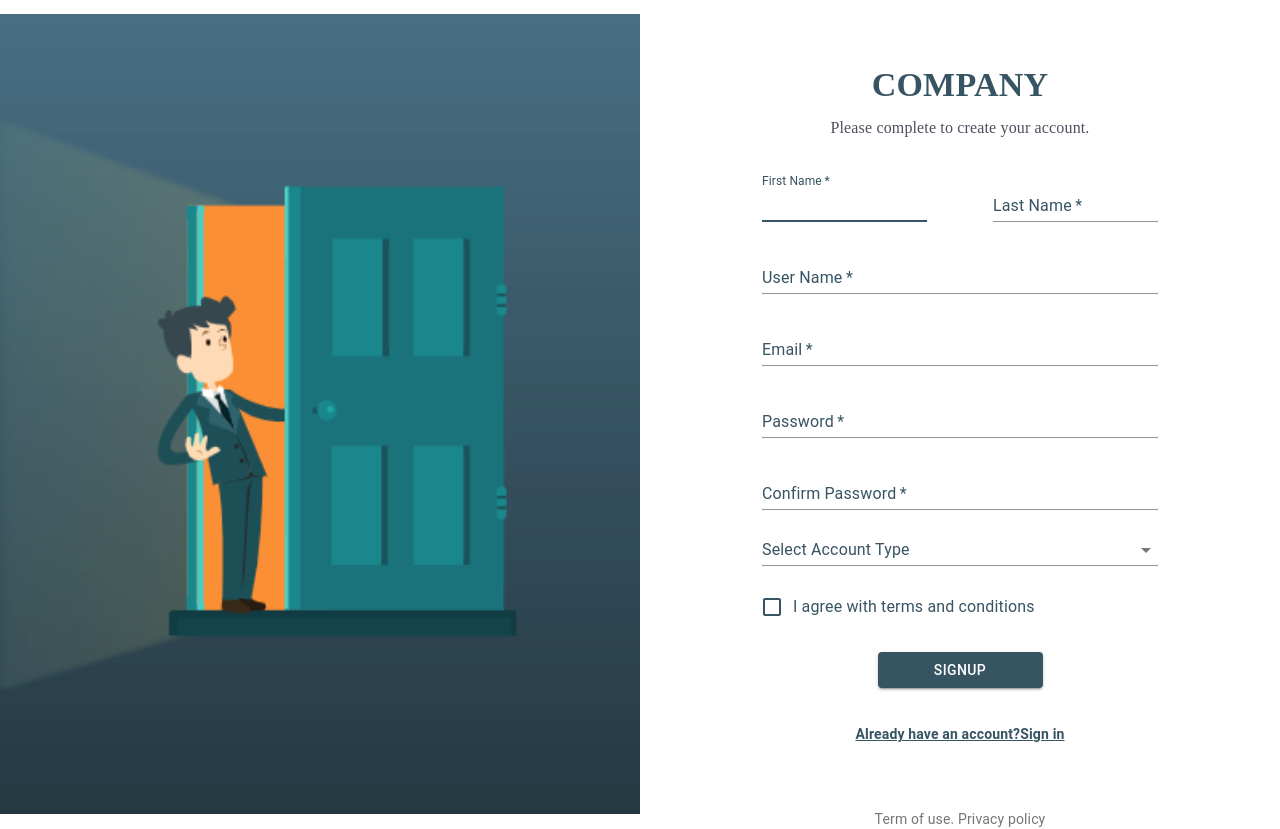
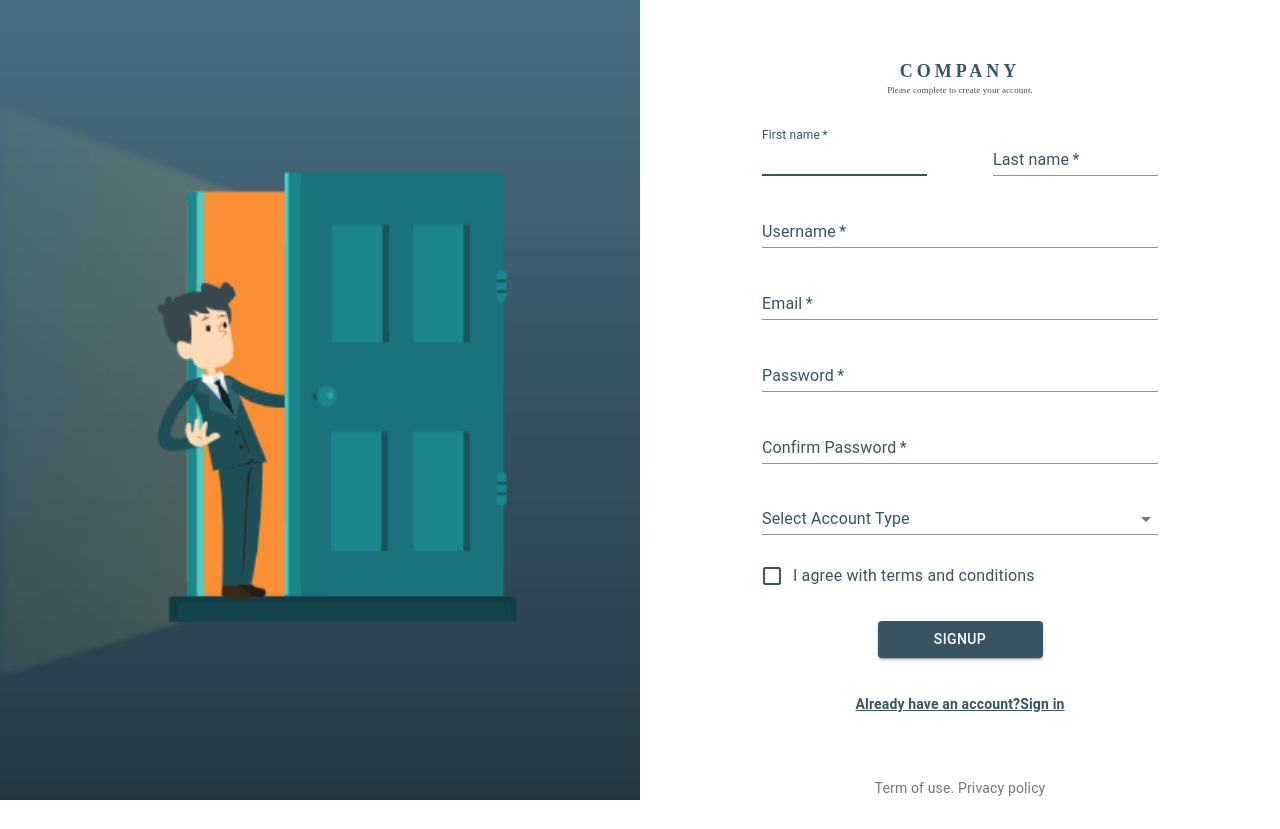
Before and after one commit to idea2life/proejct-management-react, a React (Create React App) app: page /signup in a window 1280 px wide. After the commit the page ends 800 px from the top, so only its background shows below. Built offline with nearby package versions, Linux system fonts and the light colour scheme.

Commit message:
some update

```diff
--- a/src/components/signinform/index.js
+++ b/src/components/signinform/index.js
@@ -63,10 +63,15 @@ const useStyles = makeStyles(theme => ({
   logo: {
     color: mainColor,
     fontWeight: 700,
+    fontSize: 18,
+    letterSpacing: 4,
+    lineHeight: '11px',
     fontFamily: 'Source Sans Pro'
   },
   title: {
     color: '#4d4f5c',
+    fontSize: 9,
+    lineHeight: '7px',
     fontWeight: 400,
     fontFamily: 'Source Sans Pro',
     padding: 10
@@ -83,8 +88,8 @@ const useStyles = makeStyles(theme => ({
   },
   signupBtn: {
     margin: theme.spacing(3, 0, 2),
-    color: '#43425d',
-    borderColor: '#43425d'
+    color: '#4d4f5c',
+    borderColor: '#4d4f5c'
   }
 }));
 
@@ -132,7 +137,7 @@ export default function SignInForm() {
             </Grid>
             <Grid item>
               <Link href="#" variant="body2" style={{ color: mainColor }}>
-                Forgot password?
+                Forgot Password
               </Link>
             </Grid>
           </Grid>
@@ -156,7 +161,7 @@ export default function SignInForm() {
                 color="primary"
                 className={classes.signupBtn}
               >
-                <Link to="/signup" style = {{ color: mainColor, borderColor: mainColor, textDecoration: 'none' }} >signup</Link>
+                <Link to="/signup" style = {{ color: '#4d4f5c', borderColor: '#4d4f5c', textDecoration: 'none' }} >signup</Link>
               </Button>
             </Grid>
           </Grid>
--- a/src/components/signupform/index.js
+++ b/src/components/signupform/index.js
@@ -68,10 +68,15 @@ const useStyles = makeStyles(theme => ({
   logo: {
     color: mainColor,
     fontWeight: 700,
+    fontSize: 18,
+    letterSpacing: 4,
+    lineHeight: '11px',
     fontFamily: 'Source Sans Pro'
   },
   title: {
     color: '#4d4f5c',
+    fontSize: 9,
+    lineHeight: '7px',
     fontWeight: 400,
     fontFamily: 'Source Sans Pro',
     padding: 10
@@ -100,7 +105,7 @@ export default function SignInForm() {
     <Container component="main" maxWidth="xs">
       <CssBaseline />
       <div className={classes.paper}>
-        <Typography className={classes.logo} component="h1" variant="h4">
+        <Typography className={classes.logo}>
           COMPANY
         </Typography>
         <Typography className={classes.title}>
@@ -115,7 +120,7 @@ export default function SignInForm() {
                 required
                 fullWidth
                 id="firstname"
-                label="First Name"
+                label="First name"
                 name="firstname"
                 autoFocus
               />
@@ -127,7 +132,7 @@ export default function SignInForm() {
                 required
                 fullWidth
                 id="lastname"
-                label="Last Name"
+                label="Last name"
                 name="lastname"
               />
             </Grid>
@@ -138,7 +143,7 @@ export default function SignInForm() {
             required
             fullWidth
             id="username"
-            label="User Name"
+            label="Username"
             name="username"
           />
           <CssTextField
@@ -172,7 +177,7 @@ export default function SignInForm() {
             autoComplete="current-password"
           />
 
-          <FormControl fullWidth>
+          <FormControl fullWidth style = {{ marginTop: 15 }}>
             <InputLabel id="demo-simple-select-label" style={{color: mainColor}}>Select Account Type</InputLabel>
             <Select
               labelId="demo-simple-select-label"
```
